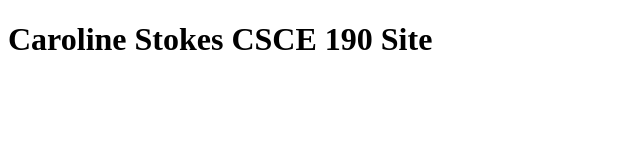
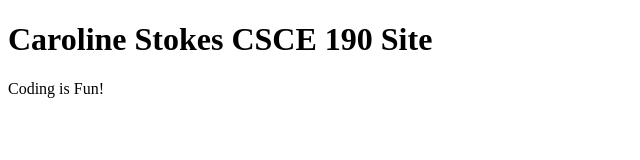
Before and after one commit to costokes/costokes.github.io, a plain HTML site: page index.html in a window 1280 px wide. Shown: the whole page, without its empty margins (0-640 px from the left). Drawn offline with Linux system fonts and the light colour scheme.

Commit message:
Add files via upload

```diff
--- a/index.html
+++ b/index.html
@@ -5,5 +5,7 @@
     </head>
     <body>
 <h1>Caroline Stokes CSCE 190 Site</h1>
+
+<p>Coding is Fun!</p>
     </body>
 </html>
```
